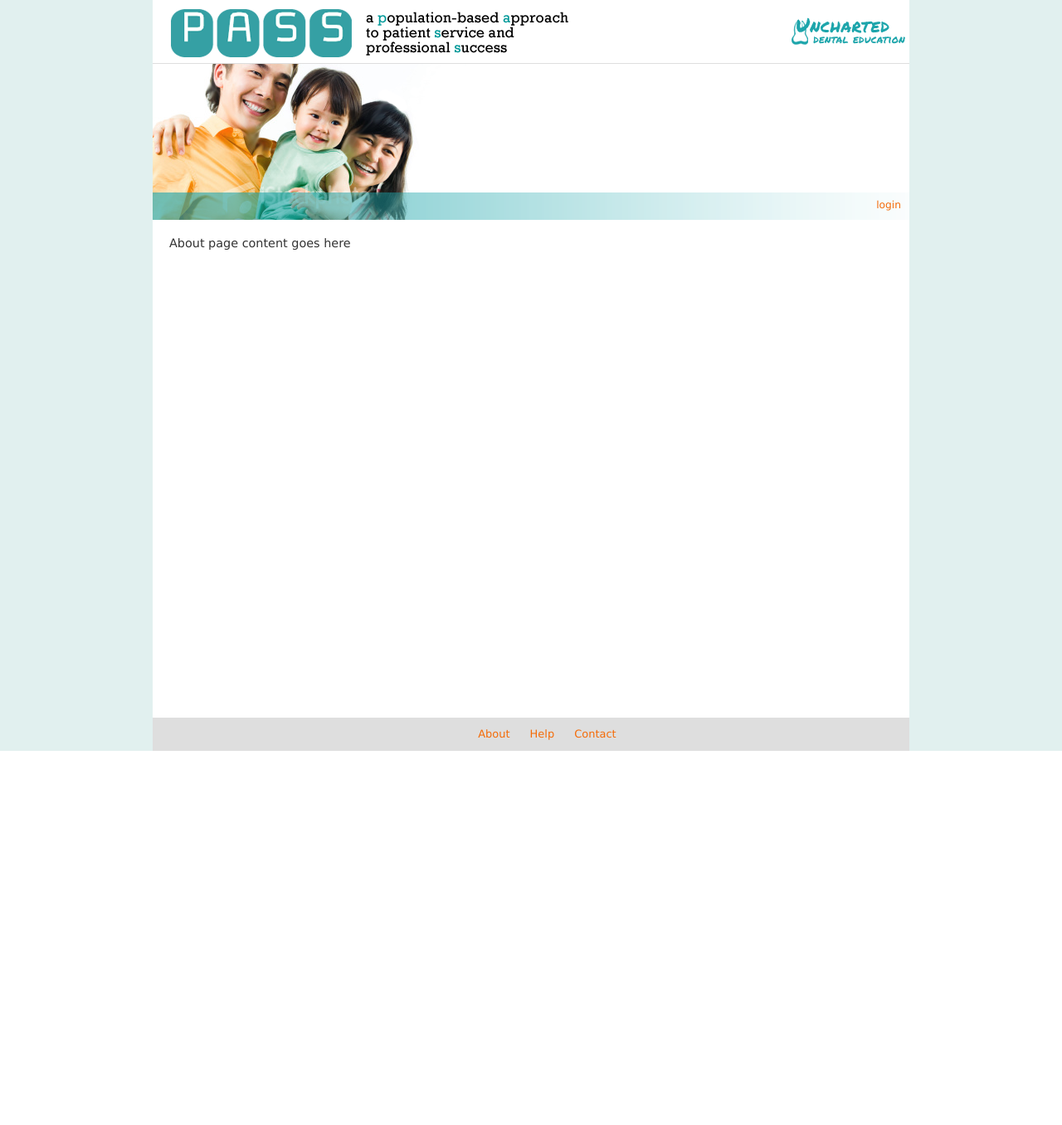
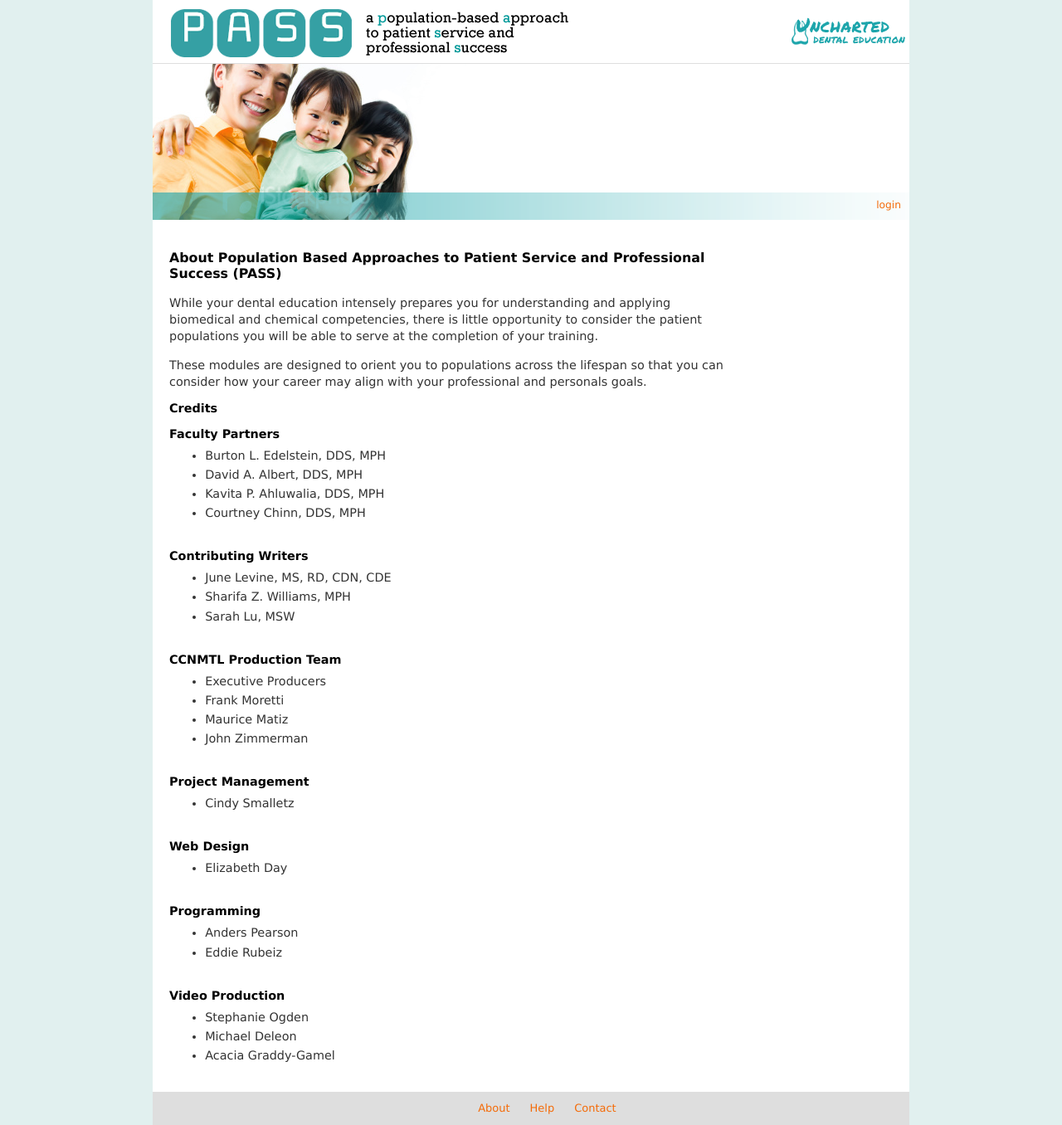
Before and after one commit to ccnmtl/pass, a Django app: template templates/main/about.html in a window 1280 px wide. Shown: the whole page at 83% size. Before the commit the page ends 905 px from the top, so only its background shows below. Run offline with Django 3.2, Linux system fonts and the light colour scheme; the template is opened without the code that fills it, so the values that code supplies are empty.

Commit message:
adding about content

```diff
--- a/media/css/main.css
+++ b/media/css/main.css
@@ -66,13 +66,14 @@ h4
 h5
 {
 	margin: 1em 0 0.7em 0;
-	font-size: 120%;
+	font-size: 100%;
 }
 
 h6
 {
 	margin: 1em 0 0.7em 0;
-	font-size: 110%;
+	font-size: 90%;
+	font-style: italic;
 }
 
 p
--- a/templates/main/about.html
+++ b/templates/main/about.html
@@ -2,6 +2,59 @@
 
 {% block content %}
 
-About page content goes here
+<h3>About Population Based Approaches to Patient Service and Professional Success (PASS)</h3>
+
+<p>While your dental education intensely prepares you for understanding and applying biomedical and chemical competencies, there is little opportunity to consider the patient populations you will be able to serve at the completion of your training.
+</p>
+<p>These modules are designed to orient you to populations across the lifespan so that you can consider how your career may align with your professional and personals goals.
+</p>
+
+
+<h4>Credits</h4>
+<h5>Faculty Partners</h5>
+<ul>
+<li>Burton L. Edelstein, DDS, MPH</li>
+<li>David A. Albert, DDS, MPH</li>
+<li>Kavita P. Ahluwalia, DDS, MPH</li>
+<li>Courtney Chinn, DDS, MPH</li>
+</ul>
+
+<h5>Contributing Writers</h5>
+<ul>
+<li>June Levine, MS, RD, CDN, CDE</li>
+<li>Sharifa Z. Williams, MPH</li>
+<li>Sarah Lu, MSW</li>
+</ul>
+
+<h5>CCNMTL Production Team</h5>
+<ul>
+<li>Executive Producers</li>
+<li>Frank Moretti</li>
+<li>Maurice Matiz</li>
+<li>John Zimmerman</li>
+</ul>
+
+<h5>Project Management</h5>
+<ul>
+<li>Cindy Smalletz</li>
+</ul>
+
+<h5>Web Design</h5>
+<ul>
+<li>Elizabeth Day</li>
+</ul>
+
+<h5>Programming</h5>
+<ul>
+<li>Anders Pearson</li>
+<li>Eddie Rubeiz</li>
+</ul>
+
+<h5>Video Production</h5>
+<ul>
+<li>Stephanie Ogden</li>
+<li>Michael Deleon</li>
+<li>Acacia Graddy-Gamel</li>
+</ul>
 
 {% endblock %}
```
